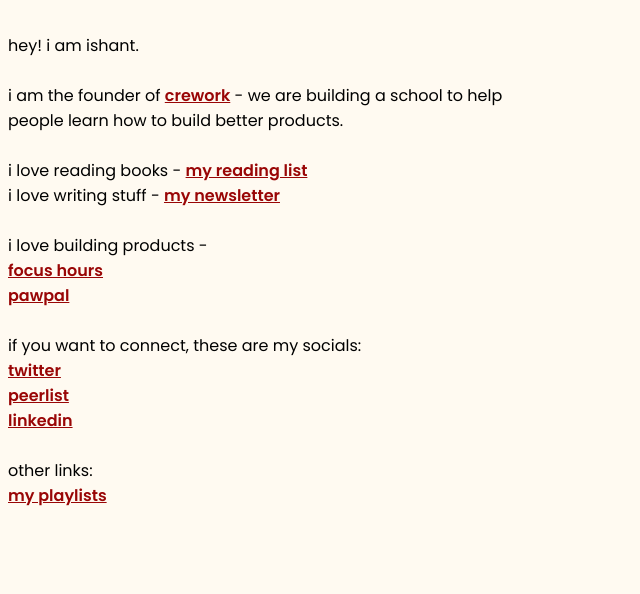
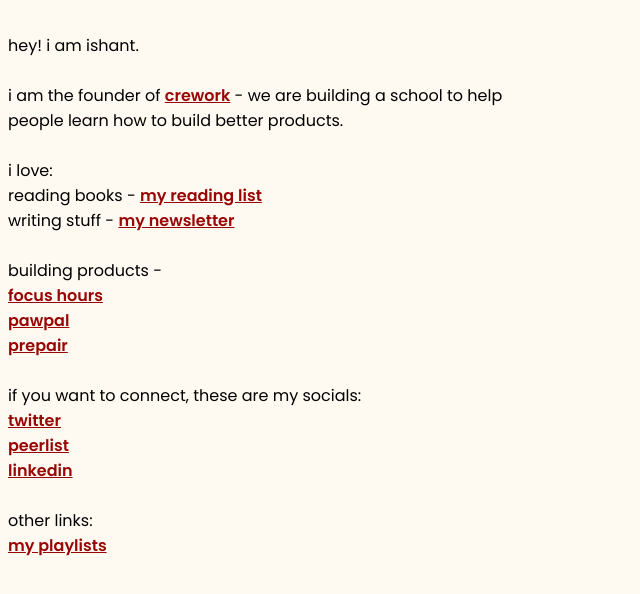
Before and after one commit to ishantjuyal/home, a plain HTML site: page index.html in a window 1280 px wide. Shown: the whole page, without its empty margins (0-640 px from the left). Drawn offline with Linux system fonts and the light colour scheme.

Commit message:
Update index.html

```diff
--- a/index.html
+++ b/index.html
@@ -30,15 +30,19 @@
         i am the founder of <a href="https://crework.in" target="_blank">crework</a>
         - we are building a school to help people learn how to build better products.
         <br><br>
-        i love reading books - <a href="https://ishantjuyal.notion.site/Books-I-read-dfea72c1ece141d4b88b9c139d699176?pvs=4" target="_blank">my reading list</a>
+        i love:
         <br>
-        i love writing stuff - <a href="https://ishant.substack.com" target="_blank">my newsletter</a>
+        reading books - <a href="https://ishantjuyal.notion.site/Books-I-read-dfea72c1ece141d4b88b9c139d699176?pvs=4" target="_blank">my reading list</a>
+        <br>
+        writing stuff - <a href="https://ishant.substack.com" target="_blank">my newsletter</a>
         <br><br>
-        i love building products -
+        building products -
         <br>
         <a href="https://chromewebstore.google.com/detail/focus-hours/ogldhbljdkjlcmlfhlebfbfnonlahflh">focus hours</a>
         <br>
         <a href="https://www.pawpal.life/">pawpal</a>
+        <br>
+        <a href="https://www.prepair.in/">prepair</a>
         <br><br>
         if you want to connect, these are my socials:
         <br>
```
